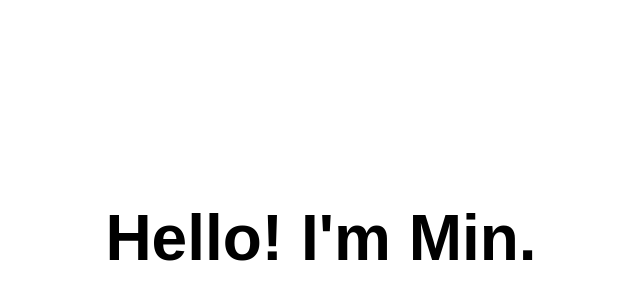
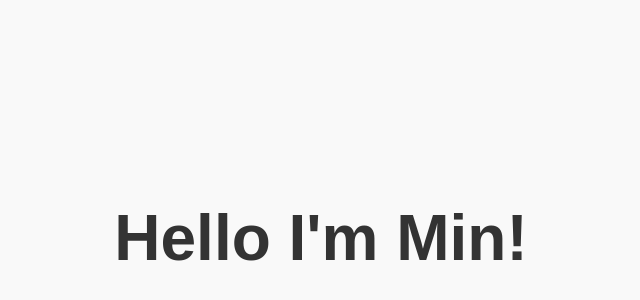
Before and after one commit to Min-987/LittleWorld, a Vue app in the folder little-world/: page / in a window 1280 px wide. Shown: the part 170-470 px from the top of the page, without its empty margins (319-959 px from the left). Built offline with nearby package versions, Linux system fonts and the light colour scheme.

Commit message:
add animation, and config about publishPath information in Github

```diff
--- a/little-world/src/App.vue
+++ b/little-world/src/App.vue
@@ -1,6 +1,6 @@
 <template>
   <div class="hello">
-    <h1>Hello! I'm Min.</h1>
+    <h1>Hello I'm Min!</h1>
   </div>
 </template>
 
@@ -19,5 +19,16 @@ export default {
   text-align: center;
   font-family: Arial, sans-serif;
   font-size: 2rem;
+  background-color: #f9f9f9;
+}
+
+@keyframes fadeIn {
+  from { opacity: 0; } /* 開始透明 */
+  to { opacity: 1; }   /* 最終可見 */
+}
+
+.hello h1 {
+  animation: fadeIn 2s ease-in-out; /* 套用動畫 */
+  color: #333;
 }
 </style>
--- a/little-world/vue.config.js
+++ b/little-world/vue.config.js
@@ -1,4 +1,5 @@
 const { defineConfig } = require('@vue/cli-service')
 module.exports = defineConfig({
+  publicPath: '/LittleWorld/',
   transpileDependencies: true
 })
```
